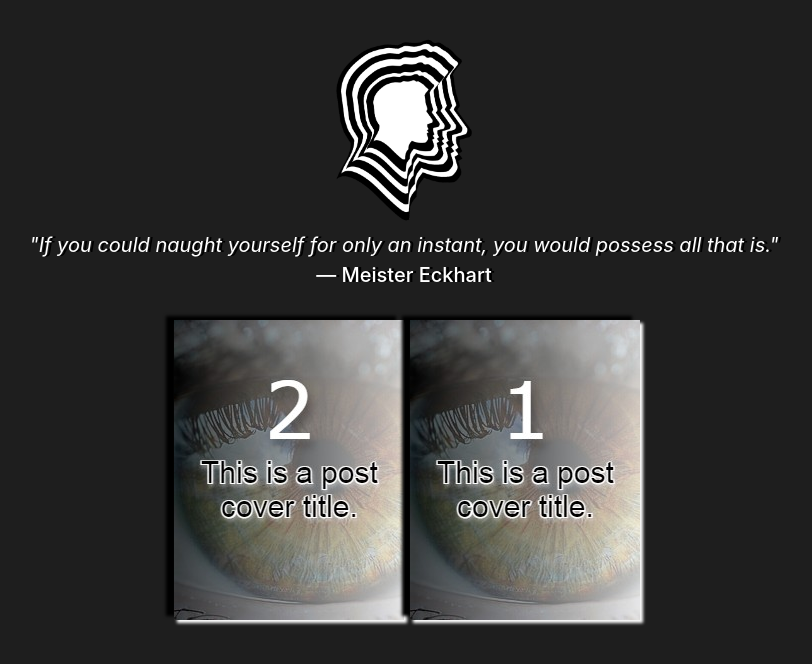
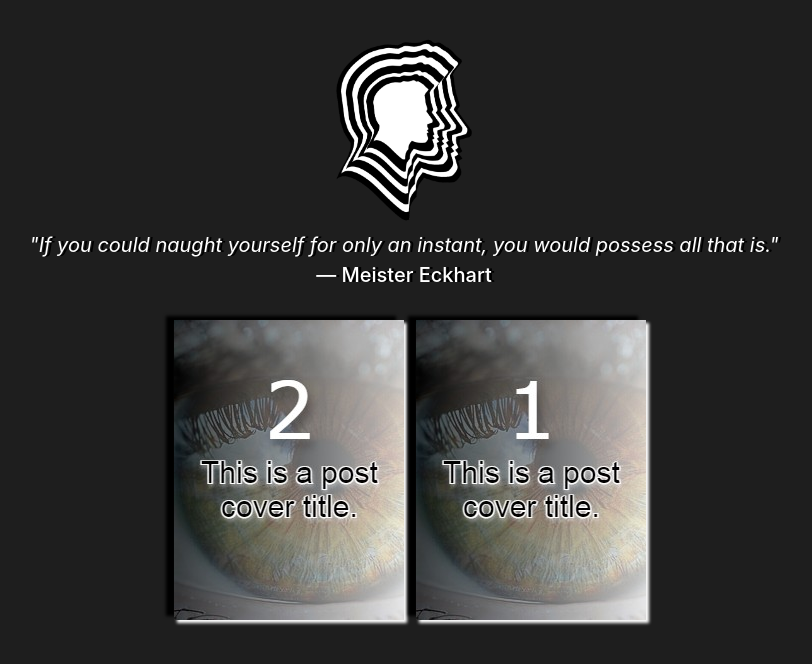
Before and after one commit to Andrewnetwork/iamnot, a Jekyll site: the page built from index.markdown, in a window 1280 px wide. Shown: the top 664 px of the page, without its empty margins (236-1048 px from the left). Built offline with Jekyll 4.4.1, drawn with Linux system fonts in a browser that asks for light colours.

Commit message:
Update head.html

```diff
--- a/_includes/head.html
+++ b/_includes/head.html
@@ -13,7 +13,7 @@
     .front_tile {
       transition: transform .2s; /* Animation */
       display: inline-block;
-      margin-left: 6px;
+      margin-left: 12px;
     }
     .front_tile:hover {
       transform: scale(1.5); /* (150% zoom - Note: if the zoom is too large, it will go outside of the viewport) */
```
